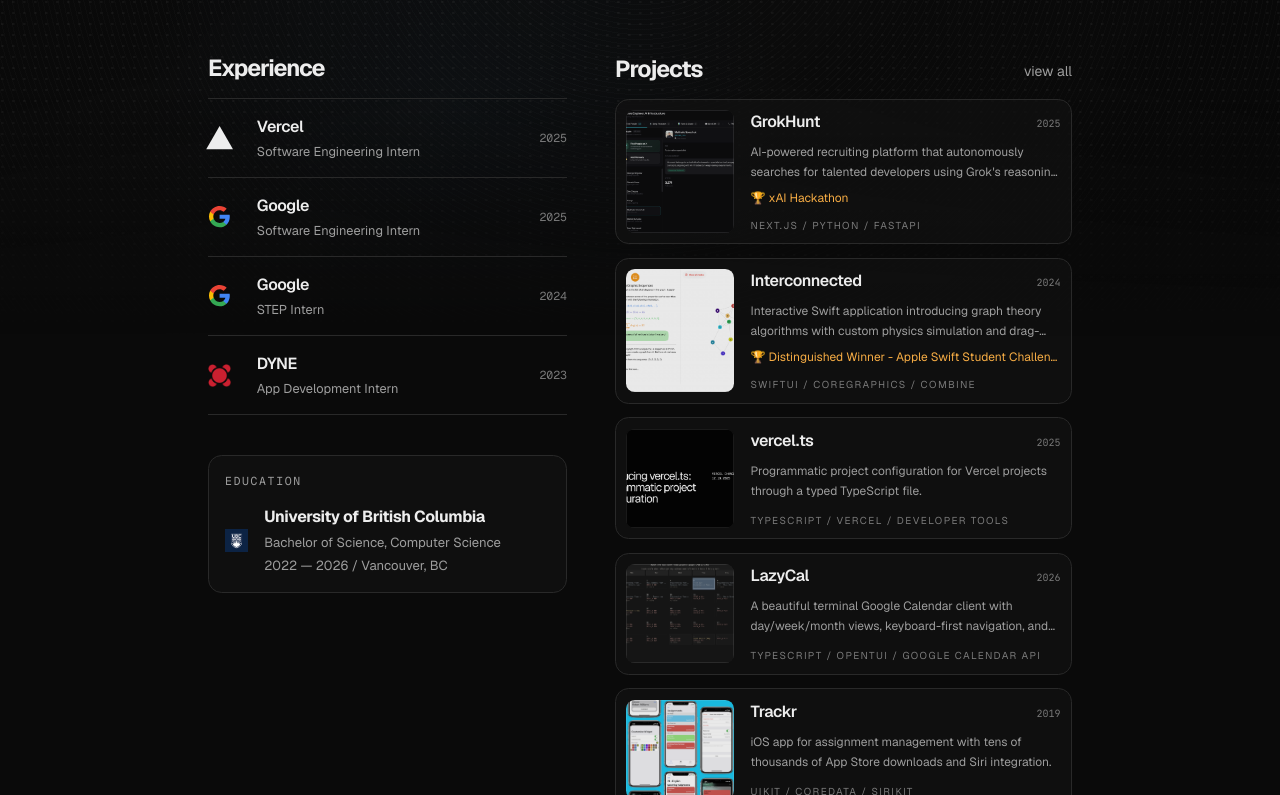
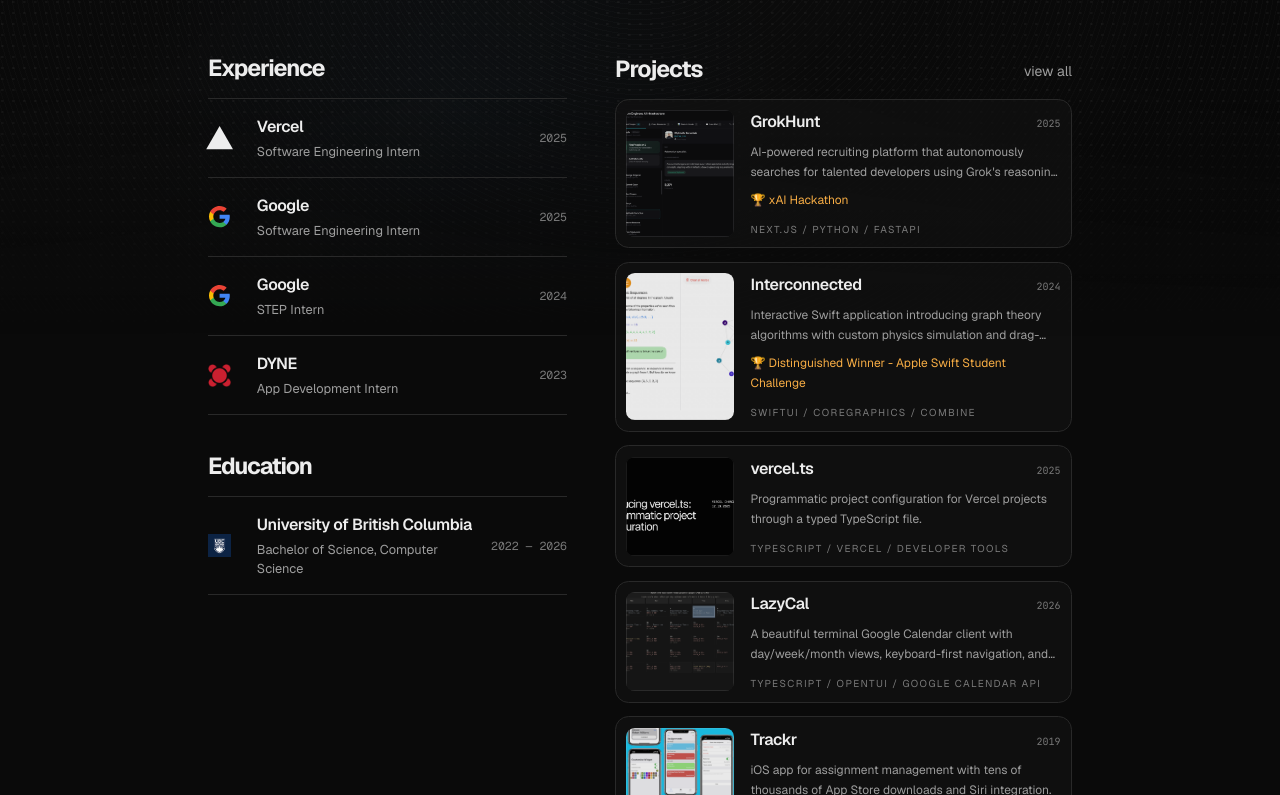
Before and after one commit to pranavkarthik10/personalv8, a Next.js app: page / in a window 1280 px wide. Shown: the part 462-1257 px from the top of the page. Built offline with nearby package versions, Linux system fonts and the light colour scheme.

Commit message:
Refactor education section styling and markup in homepage. Update class names for consistency and improve layout structure.

```diff
--- a/src/app/globals.css
+++ b/src/app/globals.css
@@ -392,25 +392,8 @@
   color: hsl(var(--muted-foreground) / 0.75);
 }
 
-.hybrid-education {
+.hybrid-section-heading-spaced {
   margin-top: 2.5rem;
-  border: 1px solid hsl(var(--border));
-  border-radius: 0.85rem;
-  background: hsl(var(--card) / 0.72);
-  padding: 1rem;
-}
-
-.hybrid-education h3 {
-  color: hsl(var(--foreground));
-  font-size: 1rem;
-  font-weight: 650;
-  letter-spacing: -0.025em;
-}
-
-.hybrid-education p:not(.page-kicker) {
-  margin-top: 0.22rem;
-  color: hsl(var(--muted-foreground));
-  font-size: 0.82rem;
 }
 
 .hybrid-project-list {
--- a/src/app/page.tsx
+++ b/src/app/page.tsx
@@ -131,7 +131,7 @@
 					{project.description}
 				</p>
 				{project.awards?.length ? (
-					<p className="mt-2 truncate text-xs text-[hsl(var(--accent))]">
+					<p className="mt-2 line-clamp-2 text-xs leading-5 text-[hsl(var(--accent))]">
 						🏆 {project.awards[0]}
 					</p>
 				) : null}
@@ -274,20 +274,29 @@
 						))}
 					</div>
 
-					<div className="hybrid-education">
-						<p className="page-kicker">Education</p>
-						<div className="mt-4 flex items-center gap-4">
+					<div className="hybrid-section-heading hybrid-section-heading-spaced">
+						<h2>Education</h2>
+					</div>
+					<div className="hybrid-timeline">
+						<a
+							href="https://www.ubc.ca"
+							target="_blank"
+							rel="noopener noreferrer"
+							className="hybrid-experience-row"
+						>
 							<span className="hybrid-experience-icon">{RESUME.education.icon}</span>
-							<div>
-								<h3>{RESUME.education.institution}</h3>
-								<p>
+							<span className="min-w-0">
+								<span className="hybrid-experience-company">
+									{RESUME.education.institution}
+								</span>
+								<span className="hybrid-experience-role">
 									{RESUME.education.degree}, {RESUME.education.major}
-								</p>
-								<p>
-									{RESUME.education.start_year} — {RESUME.education.end_year} / {RESUME.education.location}
-								</p>
-							</div>
-						</div>
+								</span>
+							</span>
+							<span className="hybrid-experience-meta">
+								{RESUME.education.start_year} — {RESUME.education.end_year}
+							</span>
+						</a>
 					</div>
 				</div>
 
```
